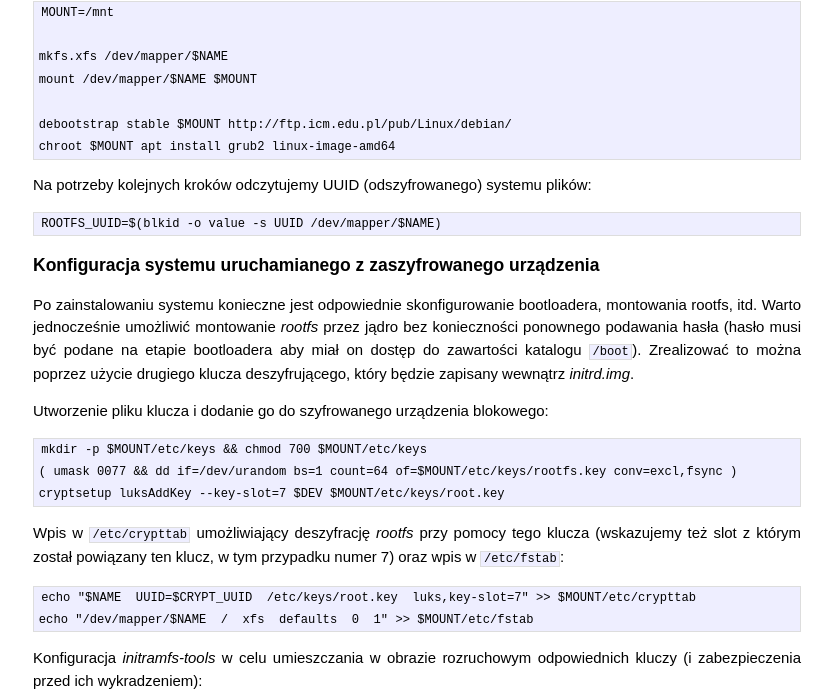
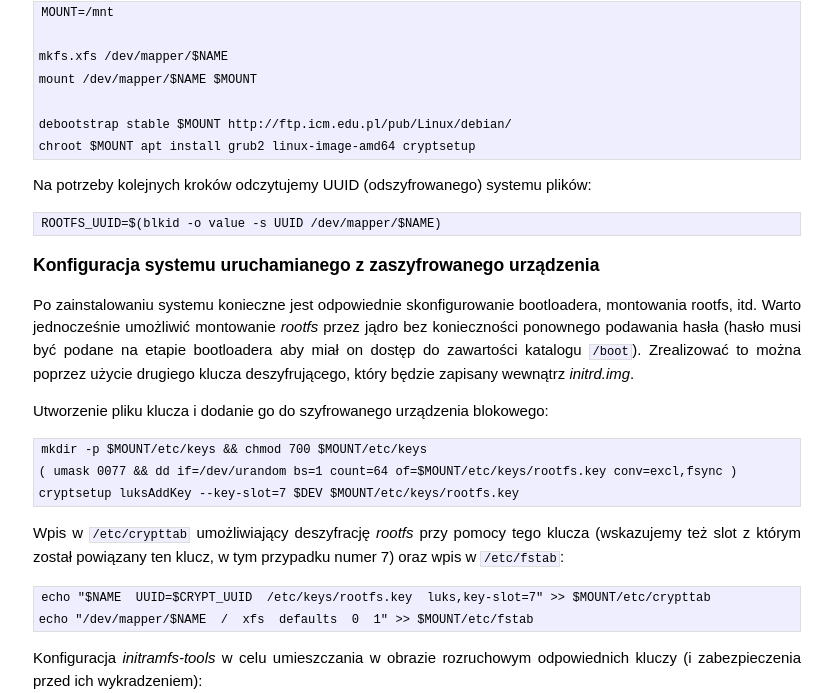
Before and after one commit to opcode-eu-org-website/opcode-blog, a Jekyll site: the page built from _posts/2020-06-18-szyfrowanie_dysku.md, in a window 1280 px wide and 1400 px high, scrolled down 1202 px. Shown: the part 254-947 px from the top of the window, without its empty margins (223-1056 px from the left). Built offline with Jekyll 4.4.1, drawn with Linux system fonts in a browser that asks for light colours.

Commit message:
bugfix in 2020-06-18-szyfrowanie_dysku.md

```diff
--- a/_posts/2020-06-18-szyfrowanie_dysku.md
+++ b/_posts/2020-06-18-szyfrowanie_dysku.md
@@ -62,7 +62,7 @@ Instalacja systemu przebiega standardowo i wykorzystywane do niej jest urządzen
 	mount /dev/mapper/$NAME $MOUNT
 
 	debootstrap stable $MOUNT http://ftp.icm.edu.pl/pub/Linux/debian/
-	chroot $MOUNT apt install grub2 linux-image-amd64
+	chroot $MOUNT apt install grub2 linux-image-amd64 cryptsetup
 
 Na potrzeby kolejnych kroków odczytujemy UUID (odszyfrowanego) systemu plików:
 
@@ -79,11 +79,11 @@ Utworzenie pliku klucza i dodanie go do szyfrowanego urządzenia blokowego:
 
 	mkdir -p $MOUNT/etc/keys && chmod 700 $MOUNT/etc/keys
 	( umask 0077 && dd if=/dev/urandom bs=1 count=64 of=$MOUNT/etc/keys/rootfs.key conv=excl,fsync )
-	cryptsetup luksAddKey --key-slot=7 $DEV $MOUNT/etc/keys/root.key
+	cryptsetup luksAddKey --key-slot=7 $DEV $MOUNT/etc/keys/rootfs.key
 
 Wpis w `/etc/crypttab` umożliwiający deszyfrację *rootfs* przy pomocy tego klucza (wskazujemy też slot z którym został powiązany ten klucz, w tym przypadku numer 7) oraz wpis w `/etc/fstab`:
 
-	echo "$NAME  UUID=$CRYPT_UUID  /etc/keys/root.key  luks,key-slot=7" >> $MOUNT/etc/crypttab
+	echo "$NAME  UUID=$CRYPT_UUID  /etc/keys/rootfs.key  luks,key-slot=7" >> $MOUNT/etc/crypttab
 	echo "/dev/mapper/$NAME  /  xfs  defaults  0  1" >> $MOUNT/etc/fstab
 
 Konfiguracja *initramfs-tools* w celu umieszczania w obrazie rozruchowym odpowiednich kluczy (i zabezpieczenia przed ich wykradzeniem):
```
